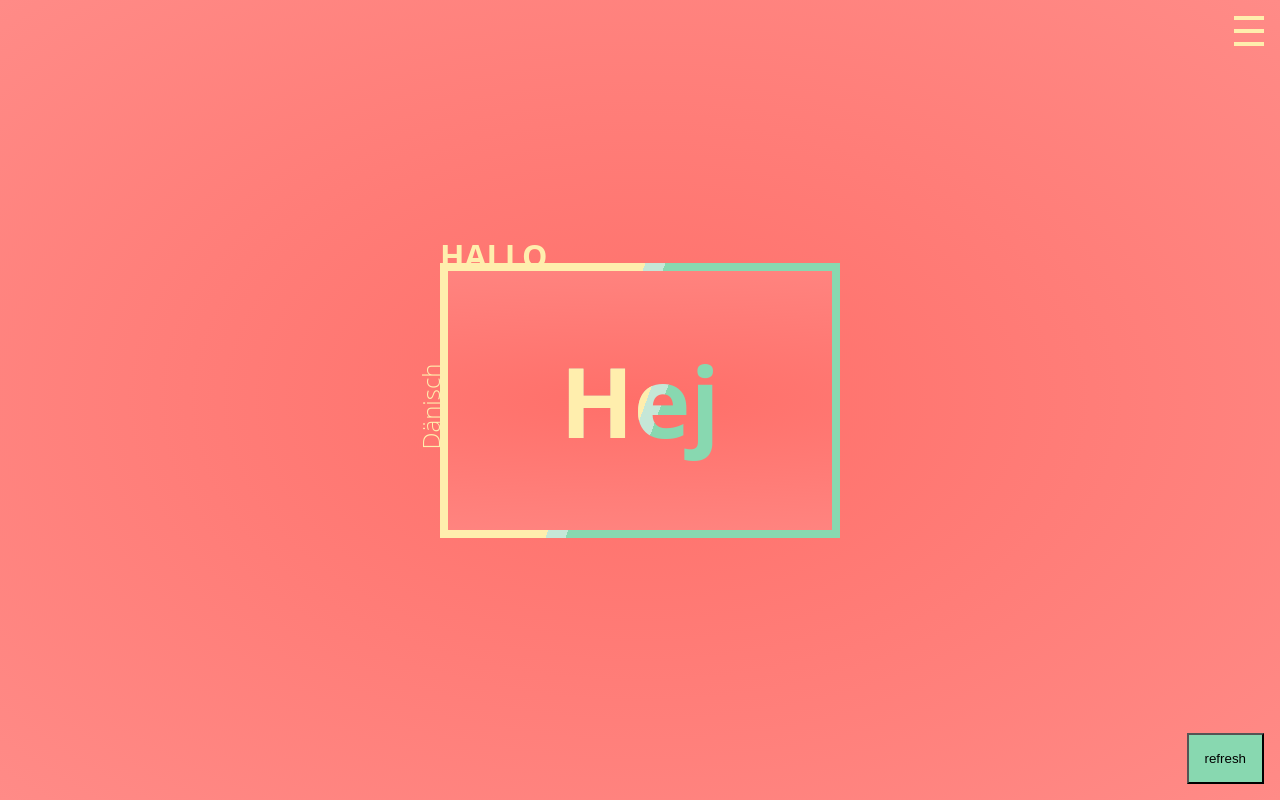
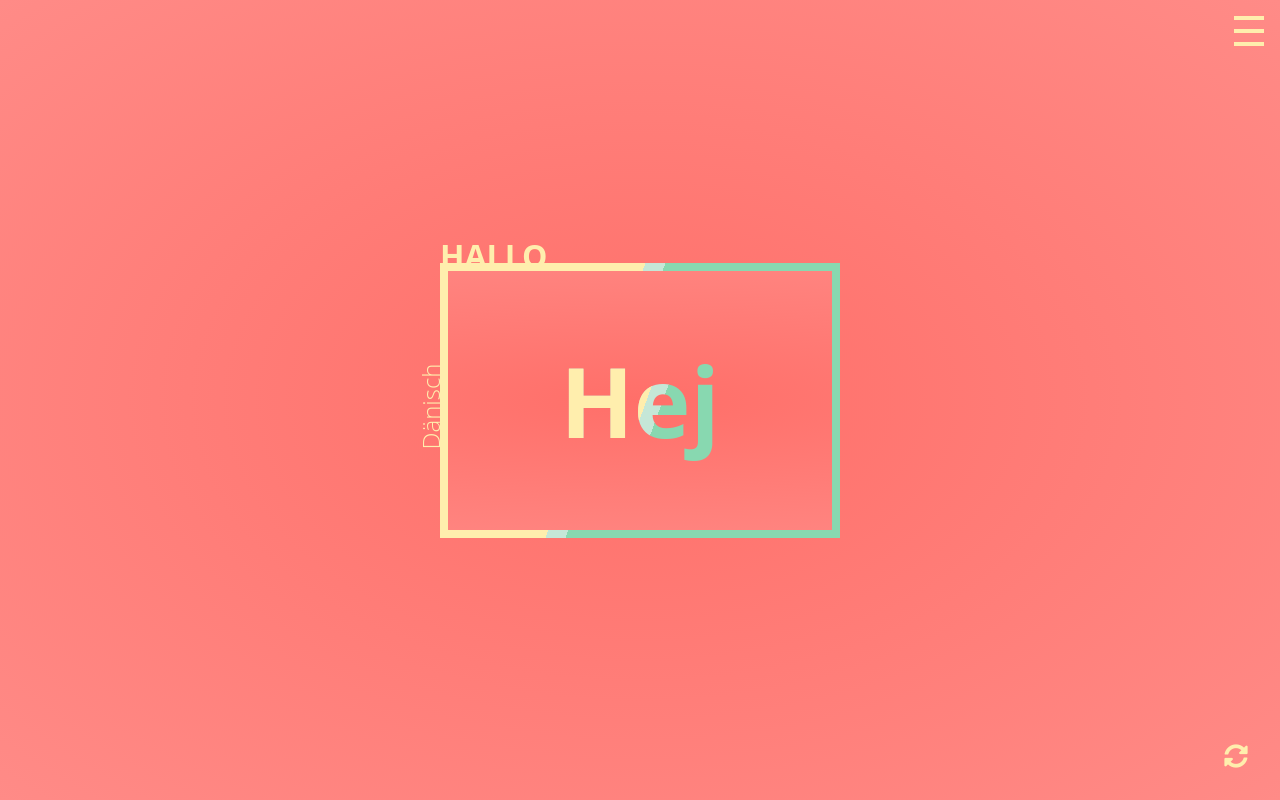
Before and after one commit to philipasdf/hello-world-with-openai, a Vue app in the folder hello-openai/: page / in a window 1280 px wide. Built offline with nearby package versions, Linux system fonts and the light colour scheme.

Commit message:
style and animate reload button

```diff
--- a/hello-openai/src/components/RefreshButton.vue
+++ b/hello-openai/src/components/RefreshButton.vue
@@ -9,16 +9,87 @@ function refresh() {
 </script>
 
 <template>
-  <button @click="refresh">refresh</button>
+  <input type="checkbox" id="refresh" />
+  <label for="refresh" class="fa fa-sync-alt" @click="refresh"></label>
 </template>
 
 <style scoped lang="scss">
-button {
+@mixin transition($params) {
+  -webkit-transition: $params;
+  -moz-transition: $params;
+  -khtml-transition: $params;
+  -o-transition: $params;
+  transition: $params;
+}
+
+@-webkit-keyframes spin {
+  from {
+    transform: rotate(-360deg);
+  }
+  to {
+    transform: rotate(0deg);
+  }
+}
+
+@keyframes spin {
+  from {
+    transform: rotate(-360deg);
+  }
+  to {
+    transform: rotate(0deg);
+  }
+}
+
+@-webkit-keyframes spin-checked {
+  from {
+    transform: rotate(0deg);
+  }
+  to {
+    transform: rotate(360deg);
+  }
+}
+
+@keyframes spin-checked {
+  from {
+    transform: rotate(0deg);
+  }
+  to {
+    transform: rotate(360deg);
+  }
+}
+
+#refresh {
+  display: none;
+
+  &:checked {
+    & ~ label {
+      animation: spin-checked 1s forwards;
+    }
+  }
+
+  &:not(:checked) {
+    & ~ label {
+      animation: spin 1s forwards;
+    }
+  }
+}
+label {
   position: absolute;
   bottom: 1rem;
   right: 1rem;
   z-index: 100;
   padding: 1rem;
-  background-color: var(--font-tertiary);
+  font-size: 1.5rem;
+  background-color: transparent;
+  cursor: pointer;
+  border-radius: 100%;
+  @include transition(all 0.5s linear);
+  color: var(--font-primary);
+  -webkit-tap-highlight-color: transparent;
+
+  &:hover {
+    box-shadow: 0 0 0 8px rgba(0, 0, 0, 0.1),
+      inset 0 0 0 30px rgba(0, 0, 0, 0.1);
+  }
 }
 </style>
```
